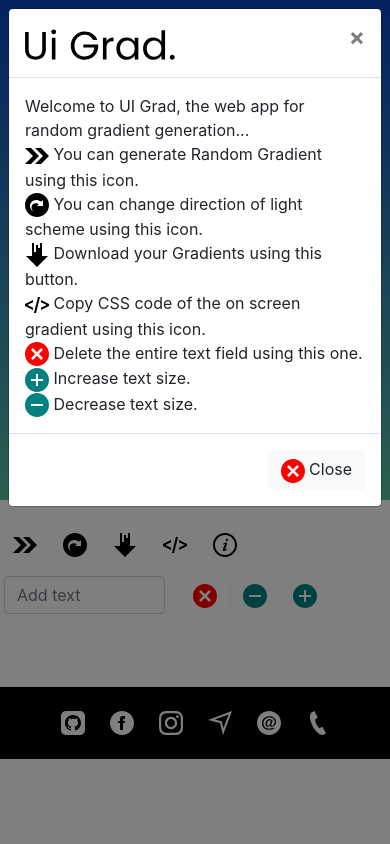
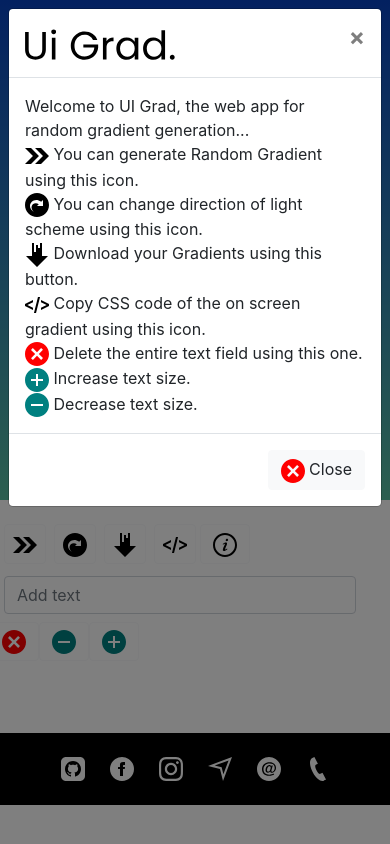
Before and after one commit to mayank1307/gradient, a React (Create React App) app: page / in a window 390 px wide. Built offline with nearby package versions, Linux system fonts and the light colour scheme.

Commit message:
Update App.js

```diff
--- a/src/App.js
+++ b/src/App.js
@@ -104,7 +104,7 @@ DecText=()=>{
         </Modal.Footer>
       </Modal>
       <InputGroup className="px-1 py-2 row">
-        <div className="col-6 py-1 col-md-6"><FormControl placeholder="Add text" onChange={this.ChangeText} id="textBox"/></div>
+        <div className="col-12 py-1 col-md-6"><FormControl placeholder="Add text" onChange={this.ChangeText} id="textBox"/></div>
         <div className="py-1"><Button onClick={this.DeleteText} variant="outline-light"><svg xmlns="http://www.w3.org/2000/svg" width="24" height="24" viewBox="0 0 24 24"><path d="M12 0c-6.627 0-12 5.373-12 12s5.373 12 12 12 12-5.373 12-12-5.373-12-12-12zm4.151 17.943l-4.143-4.102-4.117 4.159-1.833-1.833 4.104-4.157-4.162-4.119 1.833-1.833 4.155 4.102 4.106-4.16 1.849 1.849-4.1 4.141 4.157 4.104-1.849 1.849z" fill="red"/></svg></Button></div>
         <div className="py-1"><Button onClick={this.DecText} variant="outline-light"><svg xmlns="http://www.w3.org/2000/svg" width="24" height="24" viewBox="0 0 24 24"><path d="M12 0c-6.627 0-12 5.373-12 12s5.373 12 12 12 12-5.373 12-12-5.373-12-12-12zm6 13h-12v-2h12v2z" fill="teal" /></svg></Button></div>
         <div className="py-1"><Button onClick={this.IncText} variant="outline-light"><svg xmlns="http://www.w3.org/2000/svg" width="24" height="24" viewBox="0 0 24 24"><path d="M12 0c-6.627 0-12 5.373-12 12s5.373 12 12 12 12-5.373 12-12-5.373-12-12-12zm6 13h-5v5h-2v-5h-5v-2h5v-5h2v5h5v2z" fill="teal" /></svg></Button></div>
```
